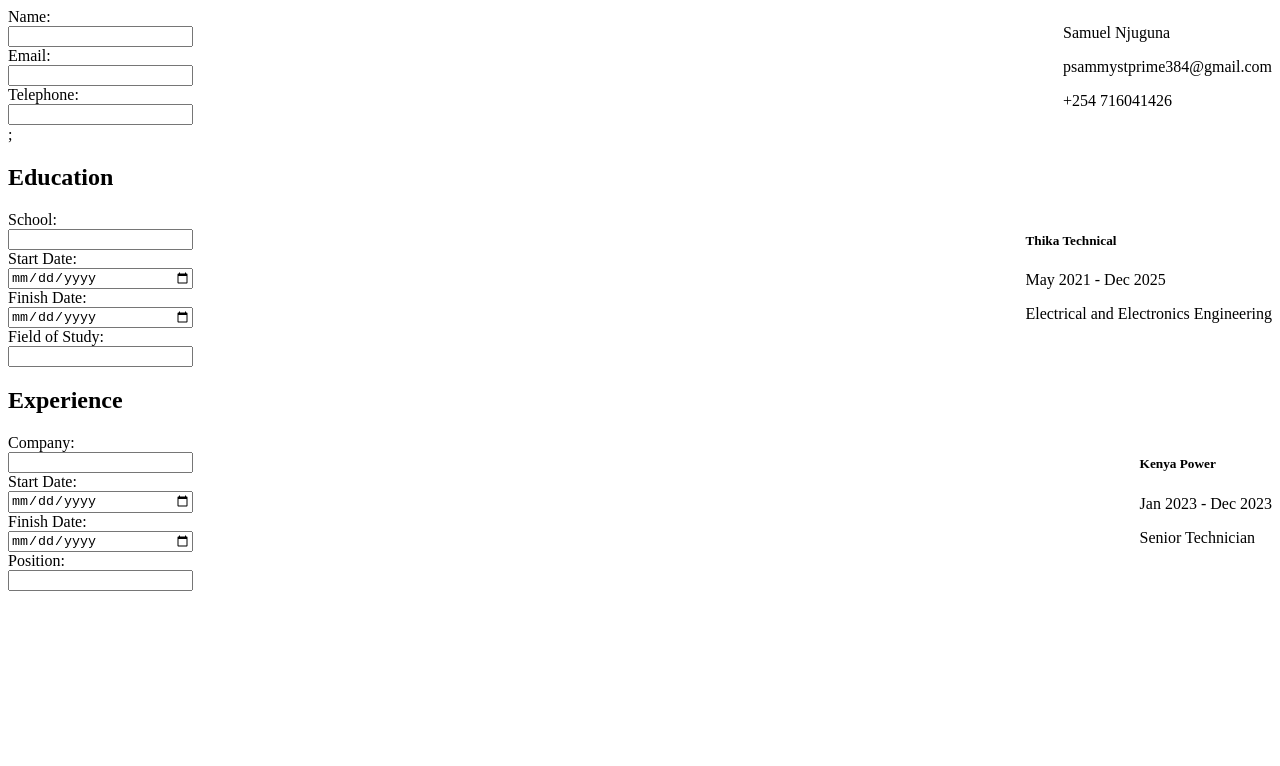
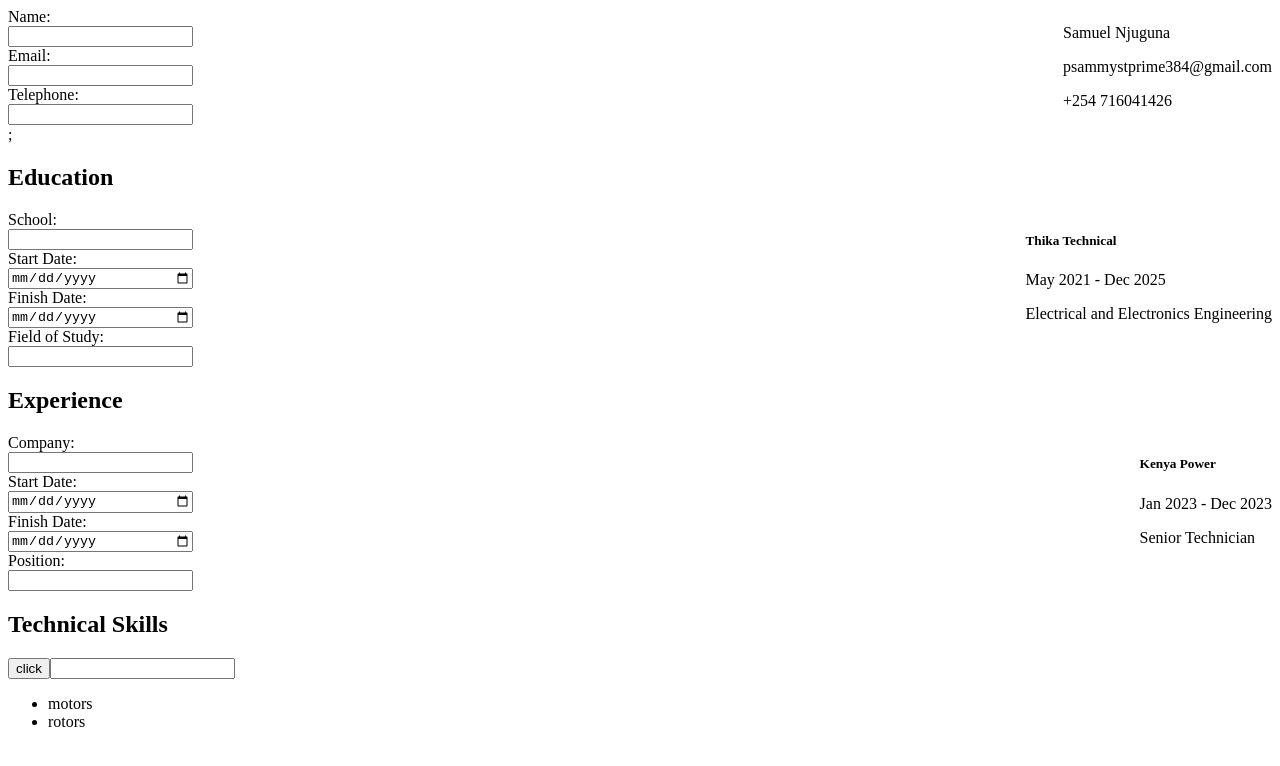
Before and after one commit to PsammystPrime/CV-Application, a React (Vite) app: page / in a window 1280 px wide. Shown: the top 766 px of the page. Built offline with nearby package versions, Linux system fonts and the light colour scheme.

Commit message:
Update App.jsx

```diff
--- a/src/App.jsx
+++ b/src/App.jsx
@@ -129,13 +129,37 @@ export function Experience() {
     </div>
   );
 }
+export function Skills() {
+  const items = ["motors", "rotors"];
+  const [skills, setSkills] = useState(items);
 
+  function handleSkills(input) {
+    // arr.push(input.target.nextSibling.value);
+
+    let items2 = ["hey", "there", "goat"];
+    setSkills(items2);
+  }
+  return (
+    <>
+      <h2>Technical Skills</h2>
+      <button onClick={handleSkills}>click</button>
+      <input type="text" />
+
+      <ul>
+        {skills.map((item) => {
+          return <li key={item}>{item}</li>;
+        })}
+      </ul>
+    </>
+  );
+}
 export default function App() {
   return (
     <>
       <Header />;
       <Education />
       <Experience />
+      <Skills />
     </>
   );
 }
```
